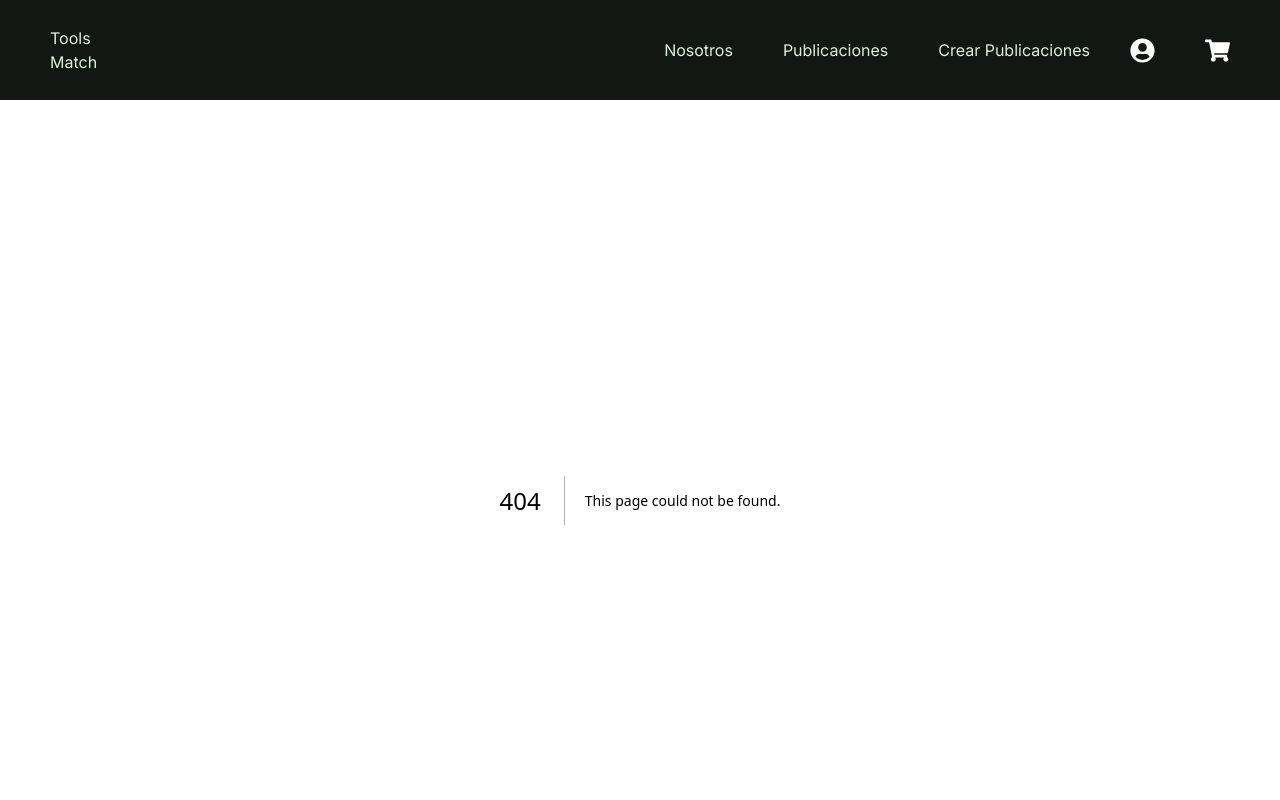
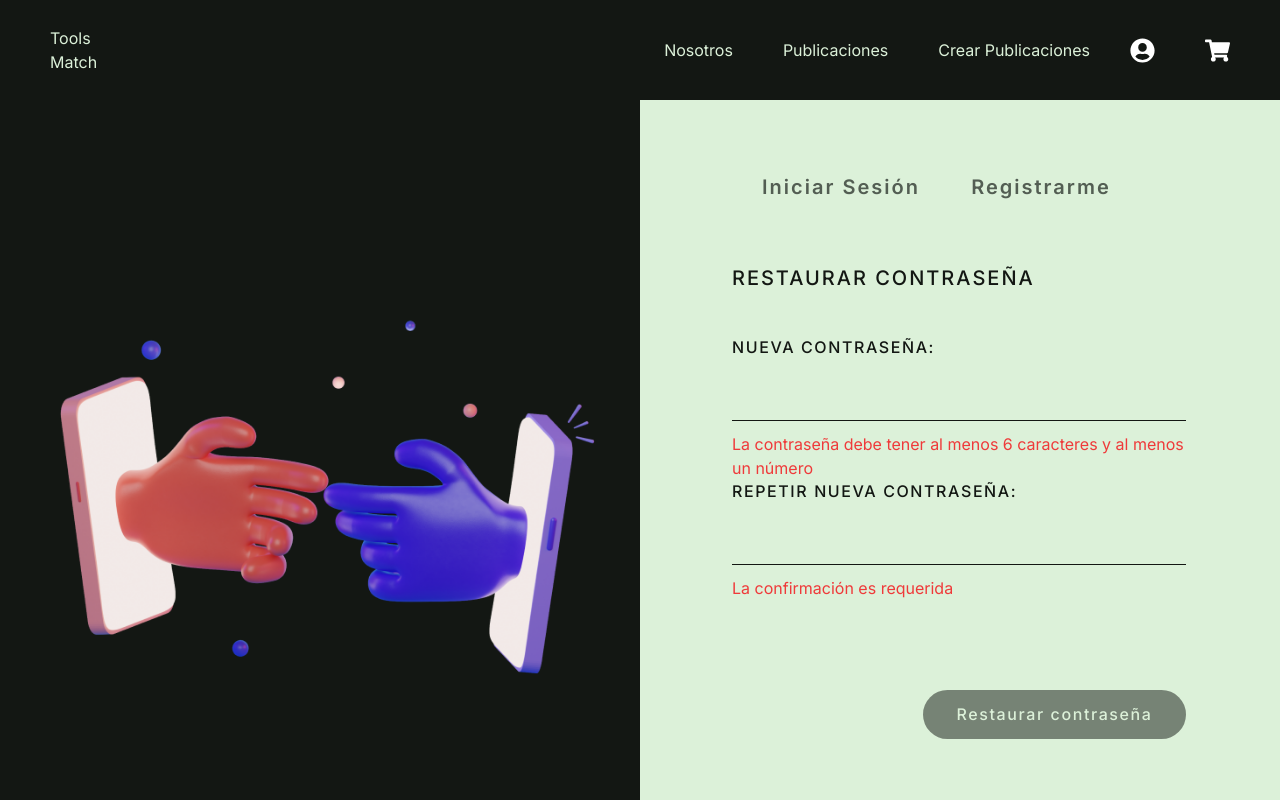
Before and after one commit to Jefersonsteven/tools-match, a Next.js app: page /form/resetPassword/1 in a window 1280 px wide. Before the commit this address had no page. Shown: the top 800 px of the page. Built offline with nearby package versions, Linux system fonts and the light colour scheme.

Commit message:
add nodemailer petitions

```diff
--- a/pages/api/sendEmail/resetPassword/index.js
+++ b/pages/api/sendEmail/resetPassword/index.js
@@ -14,13 +14,17 @@ export default async function resetPassword(req, res) {
       const mail = {
         from: process.env.USER_APLICATION,
         to: email,
-          subject: "Reestablecer contraseña",
+        subject: "Restablecer contraseña",
         html: `
         <p style="color: black">
-          Estimado usuario, useted solicito recuperar su contraseña, para realizar el cambio presiona el boton.
+          Estimado usuario, usted solicito recuperar su contraseña, para realizar el cambio presiona el botón.
         </p>
         <button style="border: 5px, black, solid; border-radius: 20px; background: white; color: black">
-          <a href=${process.env.DEPLOY_BACK}/form/recover/${email} style="text-decoration: none; color: black">
+          <a href=${
+            process.env.DEPLOY_BACK
+          }/form/resetPassword/${encodeURIComponent(
+          email
+        )} style="text-decoration: none; color: black">
             Recuperar contraseña
           </a>
         </button>
@@ -31,7 +35,7 @@ export default async function resetPassword(req, res) {
       };
       await transporter.sendMail(mail);
       res.status(200).json({
-          Message: `Se ha enviado un coorreo electrónico a ${email} para reestablecer su contraseña`,
+        Message: `Se ha enviado un correo electrónico a ${email} para restablecer su contraseña`,
       });
     } catch (error) {
       res.status(400).json({ Error: error.message });
--- a/src/app/form/assets/authWithGoogle.js
+++ b/src/app/form/assets/authWithGoogle.js
@@ -106,6 +106,7 @@ export const createNewUserOrLogIn = async (
   console.log(dbUserData);
 
   if (!dbUserData || dbUserData.error) {
+    /* Crear nuevo usuario con google */
     setDataMessage("Creando cuenta en toolmatch...");
 
     await newPetition("POST", "/api/user", body);
@@ -114,6 +115,11 @@ export const createNewUserOrLogIn = async (
       `/api/user/${userDataProvider.email}`,
       false
     );
+    setDataMessage("Enviando Credencial de acceso...");
+    await newPetition("POST", "/api/sendEmail/registerGoogle", {
+      email: userDataProvider.email,
+      password,
+    });
   }
 
   if (!dbUserData || dbUserData.error) {
--- a/src/app/form/assets/petition.js
+++ b/src/app/form/assets/petition.js
@@ -11,6 +11,8 @@ export const newPetition = async (method, url, dataToSend) => {
       config = { ...config, body: JSON.stringify(dataToSend) };
     }
 
+    console.log(config);
+
     let response = await fetch(url, config);
     console.log(response);
     let data = await response.json();
--- a/src/app/form/assets/validateForms.js
+++ b/src/app/form/assets/validateForms.js
@@ -95,3 +95,27 @@ export const validateEmailOnly = (email) => {
 
   return error;
 };
+
+export const validatePasswords = (form) => {
+  let errors = { flag: false };
+
+  if (!form.newPassword) {
+    errors.newPassword = "La nueva contraseña es requerida";
+    errors.flag = true;
+  }
+  if (!form.confirmNewPassword) {
+    errors.confirmNewPassword = "La confirmación es requerida";
+    errors.flag = true;
+  }
+  if (form.newPassword !== form.confirmNewPassword) {
+    errors.confirmNewPassword = "Las contraseñas no coinciden";
+    errors.flag = true;
+  }
+  if (!passwordRegex.test(form.newPassword)) {
+    errors.newPassword =
+      "La contraseña debe tener al menos 6 caracteres y al menos un número";
+    errors.flag = true;
+  }
+
+  return errors;
+};
--- a/src/app/form/form.module.css
+++ b/src/app/form/form.module.css
@@ -124,7 +124,6 @@
 .inputContainer > p {
   margin-top: 11px;
   margin-bottom: 30px;
-
   height: 20px;
 }
 
@@ -229,7 +228,7 @@
 /* Recover Styles */
 
 .recover__message {
-  margin-bottom: 32px;
+  margin-bottom: 48px;
   font-style: normal;
   font-weight: 500;
   font-size: 20px;
@@ -345,3 +344,7 @@
   margin-top: 32px;
   gap: 16px;
 }
+
+.errorRecover {
+  color: var(--red);
+}
--- a/src/app/form/recover/page.jsx
+++ b/src/app/form/recover/page.jsx
@@ -3,7 +3,6 @@ import Link from "next/link";
 import styles from "../form.module.css";
 import { useEffect, useState } from "react";
 import { validateEmailOnly } from "../assets/validateForms";
-
 import customAlert from "../assets/customAlert";
 import { newPetition } from "../assets/petition";
 
@@ -18,16 +17,27 @@ export default function Login() {
   const handleSubmit = async (event) => {
     event.preventDefault();
     try {
-      const response = newPetition("POST", "api/sendEmail/resetPassword", {
-        email,
-      });
+      const response = await newPetition(
+        "POST",
+        "/api/sendEmail/resetPassword",
+        {
+          email,
+        }
+      );
+
+      if (!response) throw new Error("Error al enviar mail de recuperación");
+      customAlert(
+        8000,
+        "bottom-end",
+        "success",
+        `Se te ha enviado un mail de recuperación al correo ${email}`
+      );
     } catch (error) {
       console.error(error);
       customAlert(
         5000,
         "bottom-end",
         "error",
-        "",
         "Error al enviar mail de recuperación"
       );
     }
@@ -44,7 +54,7 @@ export default function Login() {
           onChange={(event) => setEmail(event.target.value)}
           autoComplete="off"
         />
-        <p>{error && error}</p>
+        <p className={styles.errorRecover}>{error && error}</p>
       </div>
       <div className={styles.recover__submitContainer}>
         <Link href="/form/login" className={styles.recover__buttonCancel}>
--- /dev/null
+++ b/src/app/form/resetPassword/[email]/page.jsx
@@ -0,0 +1,98 @@
+"use client";
+import Link from "next/link";
+import styles from "../../form.module.css";
+import { useEffect, useState } from "react";
+import { validatePasswords } from "../../assets/validateForms";
+import { useParams, useRouter } from "next/navigation";
+
+import customAlert from "../../assets/customAlert";
+import { newPetition } from "../../assets/petition";
+
+export default function Login() {
+  const { email } = useParams();
+  const { push } = useRouter();
+  const [form, setForm] = useState({
+    newPassword: "",
+    confirmNewPassword: "",
+  });
+
+  const [errors, setErrors] = useState({
+    newPassword: "",
+    confirmNewPassword: "",
+    flag: true,
+  });
+
+  useEffect(() => {
+    console.log(email);
+    setErrors(validatePasswords(form));
+  }, [form, email]);
+
+  const handleChange = (event) => {
+    setForm({ ...form, [event.target.name]: event.target.value });
+  };
+
+  const handleSubmit = async (event) => {
+    event.preventDefault();
+    try {
+      let setPassword = await newPetition(
+        "PUT",
+        `/api/forgetPassword/${email}`,
+        { password: form.newPassword }
+      );
+      console.log(setPassword);
+      if (!setPassword.error) {
+        customAlert(
+          5000,
+          "bottom-end",
+          "success",
+          "Contraseña cambiada con éxito"
+        );
+
+        setTimeout(() => {
+          push("/form/login");
+        }, 3000);
+      } else {
+        throw new Error(setPassword.error);
+      }
+    } catch (error) {
+      console.log(error);
+      customAlert(5000, "bottom-end", "error", "Error al cambiar contraseña");
+    }
+  };
+
+  return (
+    <form className={styles.form} onSubmit={handleSubmit}>
+      <p className={styles.recover__message}>Restaurar contraseña</p>
+
+      <div className={styles.inputContainer}>
+        <label htmlFor="newPassword">Nueva Contraseña:</label>
+        <input
+          type="password"
+          name="newPassword"
+          value={form.newPassword}
+          onChange={handleChange}
+        />
+        <p className={styles.errorRecover}>
+          {errors.newPassword && errors.newPassword}
+        </p>
+      </div>
+      <div className={styles.inputContainer}>
+        <label htmlFor="confirmNewPassword">Repetir nueva contraseña:</label>
+        <input
+          type="password"
+          name="confirmNewPassword"
+          value={form.confirmNewPassword}
+          onChange={handleChange}
+        />
+        <p className={styles.errorRecover}>
+          {errors.confirmNewPassword && errors.confirmNewPassword}
+        </p>
+      </div>
+      <div className={styles.recover__submitContainer}>
+        <button disabled={errors.flag} className={styles.recover__buttonSubmit}>
+          Restaurar contraseña
+        </button>
+      </div>
+    </form>
+  );
+}
```
Lines whose indentation alone changed are shown as unchanged.
